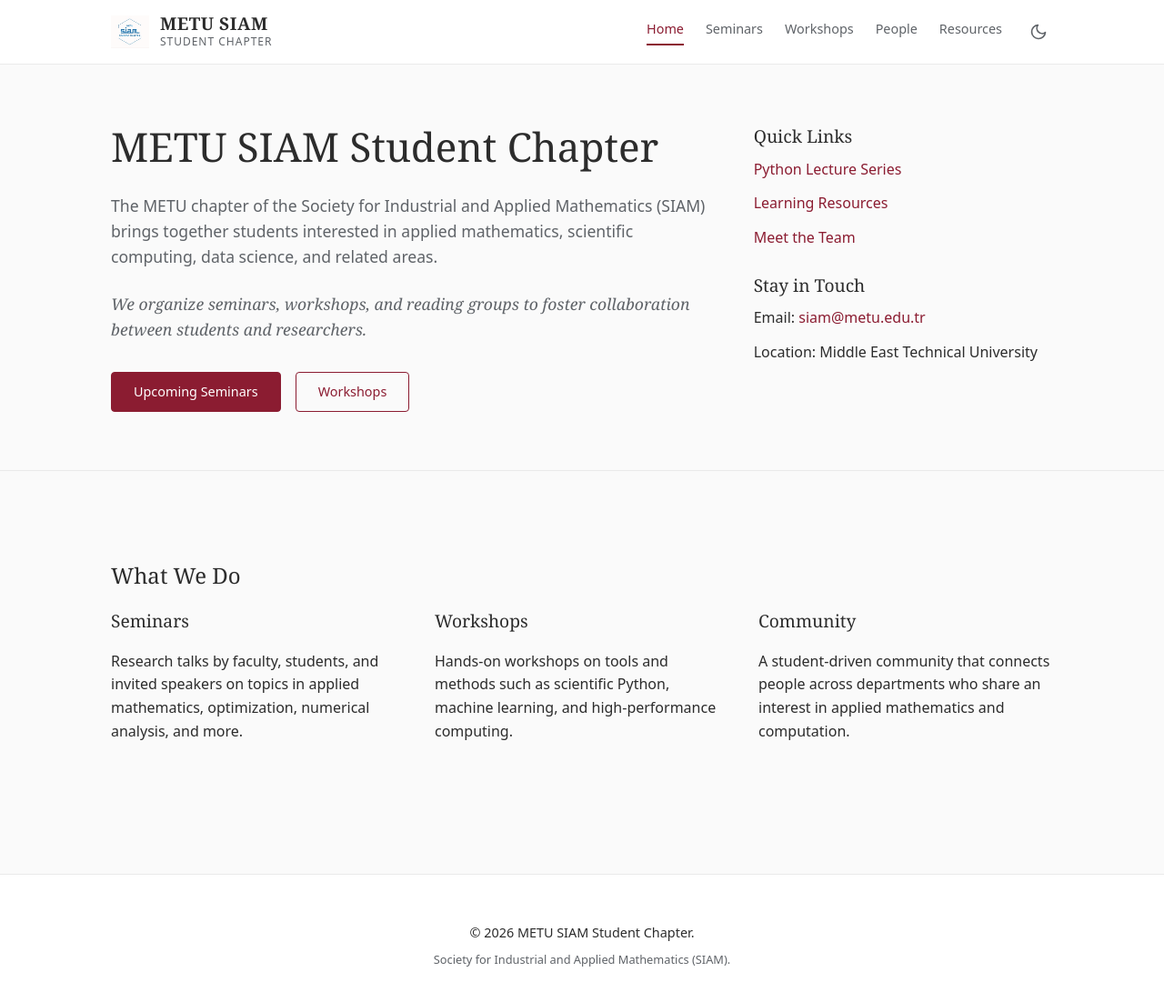
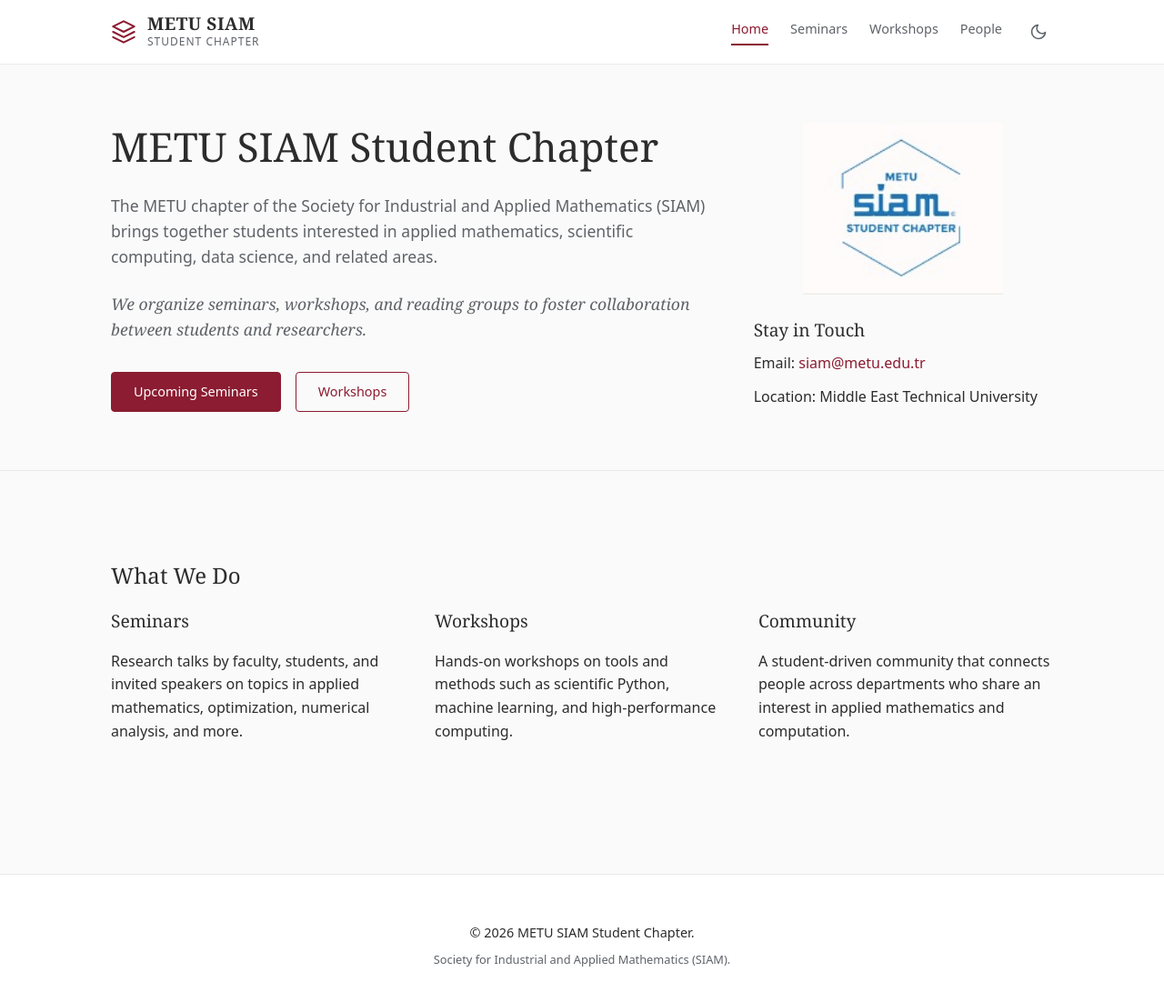
Before and after one commit to METU-SIAM/metu-siam.github.io, a Jekyll site: the page built from index.html, in a window 1280 px wide and 1118 px high. Shown: the top 1102 px of the window at 91% size. Built offline with Jekyll 4.4.1, drawn with Linux system fonts in a browser that asks for light colours.

Commit message:
metu-siam logo added

```diff
--- a/_layouts/default.html
+++ b/_layouts/default.html
@@ -10,11 +10,12 @@
   <header class="site-header">
     <div class="container header-inner">
       <a href="{{ '/' | relative_url }}" class="brand">
-        <img
-          src="{{ '/assets/images/metu-siam-logo.png' | relative_url }}"
-          alt="METU SIAM Student Chapter logo"
-          class="brand-logo-img"
-        />
+        <!-- Stacked-layers icon in header -->
+        <svg class="brand-logo" width="28" height="28" viewBox="0 0 24 24" fill="none" stroke="currentColor" stroke-width="1.8" stroke-linecap="round" stroke-linejoin="round">
+          <path d="M12 2L2 7l10 5 10-5-10-5z"></path>
+          <path d="M2 17l10 5 10-5"></path>
+          <path d="M2 12l10 5 10-5"></path>
+        </svg>
         <div class="brand-text">
           <span class="brand-title">METU SIAM</span>
           <span class="brand-subtitle">Student Chapter</span>
@@ -25,7 +26,6 @@
         <a href="{{ '/seminars.html' | relative_url }}" class="nav-link {% if page.url contains 'seminars' %}active{% endif %}">Seminars</a>
         <a href="{{ '/workshops.html' | relative_url }}" class="nav-link {% if page.url contains 'workshops' %}active{% endif %}">Workshops</a>
         <a href="{{ '/people.html' | relative_url }}" class="nav-link {% if page.url contains 'people' %}active{% endif %}">People</a>
-        <a href="{{ '/resources.html' | relative_url }}" class="nav-link {% if page.url contains 'resources' %}active{% endif %}">Resources</a>
 
         <button id="theme-toggle" class="theme-toggle" type="button" aria-label="Toggle Theme">
           <!-- Moon Icon (for Light Mode, switches to Dark) -->
--- a/assets/css/style.css
+++ b/assets/css/style.css
@@ -99,10 +99,8 @@
   color: var(--text-main);
 }
 
-.brand-logo-img {
-  height: 36px;
-  width: auto;
-  display: block;
+.brand-logo {
+  color: var(--accent);
 }
 
 .brand-text {
@@ -252,6 +250,14 @@
   display: flex;
   flex-direction: column;
   gap: 1.5rem;
+}
+
+.hero-logo-img {
+  max-width: 220px;
+  width: 100%;
+  height: auto;
+  display: block;
+  margin: 0 auto;
 }
 
 /* Typographic sections (no boxed cards) */
--- a/index.html
+++ b/index.html
@@ -23,12 +23,11 @@
       </div>
       <div class="hero-side">
         <div class="card">
-          <h2>Quick Links</h2>
-          <ul class="list">
-            <li><a href="{{ '/workshops.html#python-lecture-series' | relative_url }}">Python Lecture Series</a></li>
-            <li><a href="{{ '/resources.html' | relative_url }}">Learning Resources</a></li>
-            <li><a href="{{ '/people.html' | relative_url }}">Meet the Team</a></li>
-          </ul>
+          <img
+            src="{{ '/assets/images/metu-siam-logo.png' | relative_url }}"
+            alt="METU SIAM Student Chapter logo"
+            class="hero-logo-img"
+          />
         </div>
         <div class="card">
           <h2>Stay in Touch</h2>
```
